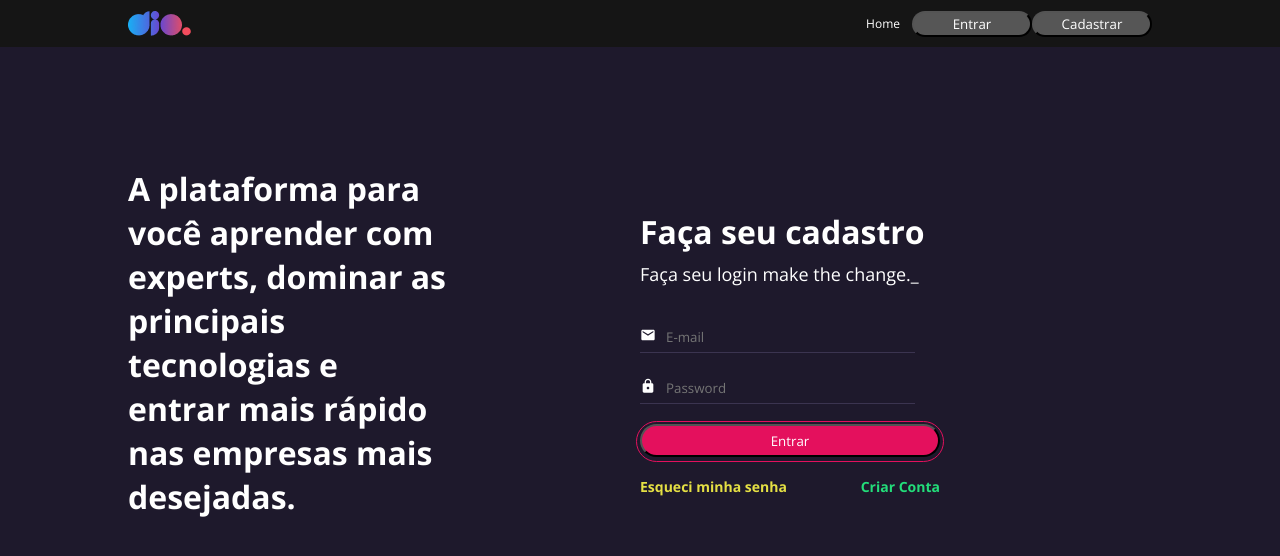
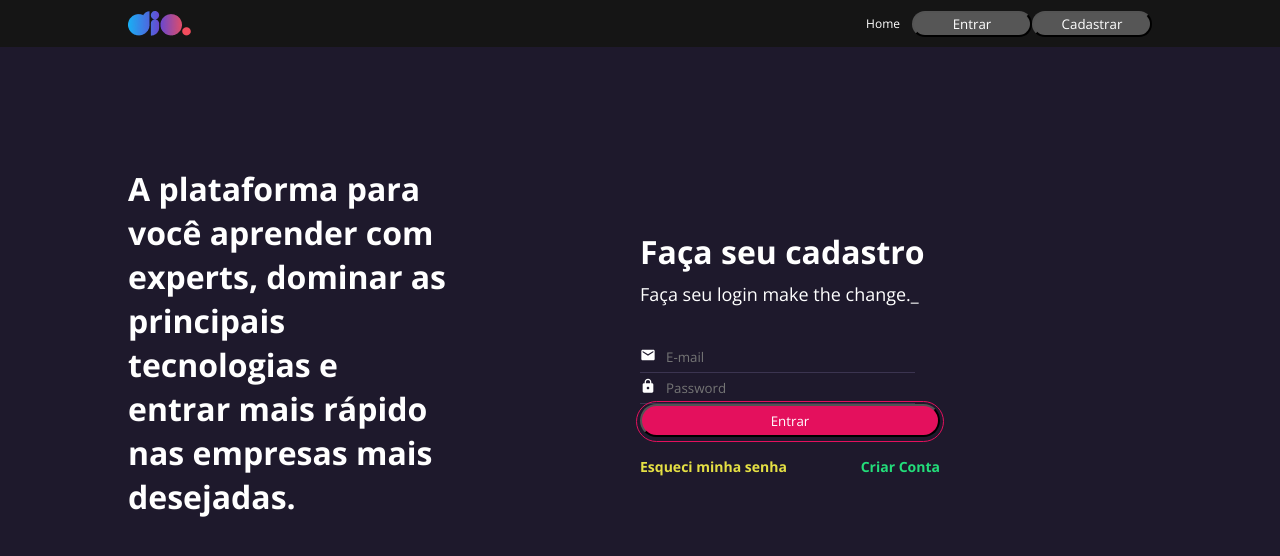
Before and after one commit to PkMs7/clone-tela-login-dio-react, a React (Vite) app: page /login in a window 1280 px wide. Shown: the top 556 px of the page. Built offline with nearby package versions, Linux system fonts and the light colour scheme.

Commit message:
feat: :sparkles: Adiciona funcionalidade de validação de formulário para tela de login

```diff
--- a/src/components/Input/index.jsx
+++ b/src/components/Input/index.jsx
@@ -1,16 +1,27 @@
 import {
     IconContainer,
     InputContainer,
-    InputText
-} from './styles'
+    InputText,
+    TextError
+} from './styles';
+import { Controller } from 'react-hook-form';
 
-const Input = ({leftIcon, name, ...rest}) => {
+
+const Input = ({leftIcon, name, control, errorMessage, ...rest}) => {
 
     return(
+    <>
         <InputContainer>
             {leftIcon ? (<IconContainer>{leftIcon}</IconContainer>) : null}
-            <InputText {...rest}/>
+            <Controller
+            name={name}
+            control={control}
+            rules={{ required: true }}
+            render={({field}) =>  <InputText {...field} {...rest} />}
+            />
         </InputContainer>
+        { errorMessage ? <TextError> { errorMessage } </TextError> : null }
+    </>
     );
 
 };
--- a/src/components/Input/styles.jsx
+++ b/src/components/Input/styles.jsx
@@ -9,7 +9,6 @@ export const InputContainer = styled.div`
 
     display: flex;
     align-items: center;
-    margin-bottom: 20px;
 
 `
 
@@ -28,3 +27,11 @@ export const InputText = styled.input`
     height: 30px;
 
 `
+
+export const TextError = styled.p`
+
+    color: #FF0000;
+    font-size: 12px;
+    margin: 10px 0;
+
+`
--- a/src/pages/login/index.jsx
+++ b/src/pages/login/index.jsx
@@ -13,15 +13,33 @@ import { MdEmail, MdLock } from 'react-icons/md';
 import { Header } from "../../components/Header";
 import { Button } from "../../components/Button";
 import { Input } from "../../components/Input";
-import { useNavigate } from "react-router-dom";
+//import { useNavigate } from "react-router-dom";
+import { useForm } from "react-hook-form";
+import { yupResolver } from "@hookform/resolvers/yup"
+import * as yup from "yup"
+
+const schema = yup
+  .object({
+    email: yup.string().email('E-mail não é válido').required(),
+    password: yup.string().min(3, 'Senha deve conter pelo menos 3 caracteres').required(),
+  })
+  .required();
+
 
 const Login = () => {
 
-    const navigate = useNavigate();
+    //const navigate = useNavigate();
 
-    const handleClickSignIn = () => {
-        navigate('/feed')
-    }
+    // const handleClickSignIn = () => {
+    //     navigate('/feed')
+    // }
+
+    const { control, handleSubmit, formState: { isValid, errors } } = useForm({
+        resolver: yupResolver(schema),
+        mode: 'onChange',
+    });
+    console.log(isValid, errors)
+    const onSubmit = (data) => console.log(data);
 
     return(
         <>
@@ -36,11 +54,11 @@ const Login = () => {
                     <Wrapper>
                         <TitleLogin>Faça seu cadastro</TitleLogin>
                         <SubtitleLogin>Faça seu login make the change._</SubtitleLogin>
-                        <form>
-                            <Input placeholder="E-mail" leftIcon={<MdEmail />}/>
-                            <Input placeholder="Password" leftIcon={<MdLock />}/>
+                        <form onSubmit={handleSubmit(onSubmit)}>
+                            <Input name="email" errorMessage={errors?.email?.message} control={control} placeholder="E-mail" leftIcon={<MdEmail />}/>
+                            <Input name="password" errorMessage={errors?.password?.message} control={control} placeholder="Password" type="password" leftIcon={<MdLock />}/>
+                            <Button title="Entrar" variant="secondary" /*onClick={handleClickSignIn}*/ type="submit"/>
                         </form>
-                        <Button title="Entrar" variant="secondary" onClick={handleClickSignIn}/>
                         <Row>
                             <EsqueciText>Esqueci minha senha</EsqueciText>
                             <CriarText>Criar Conta</CriarText>
```
